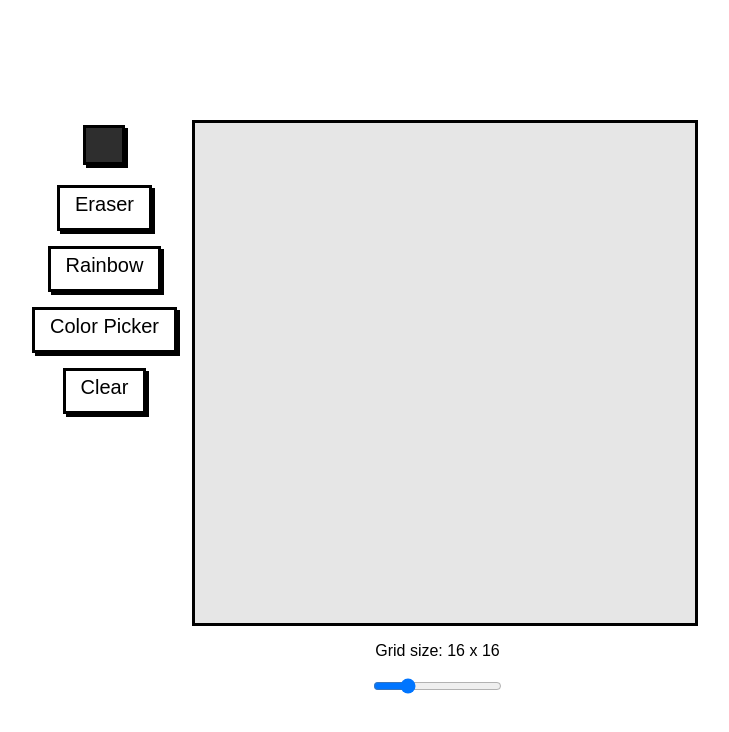
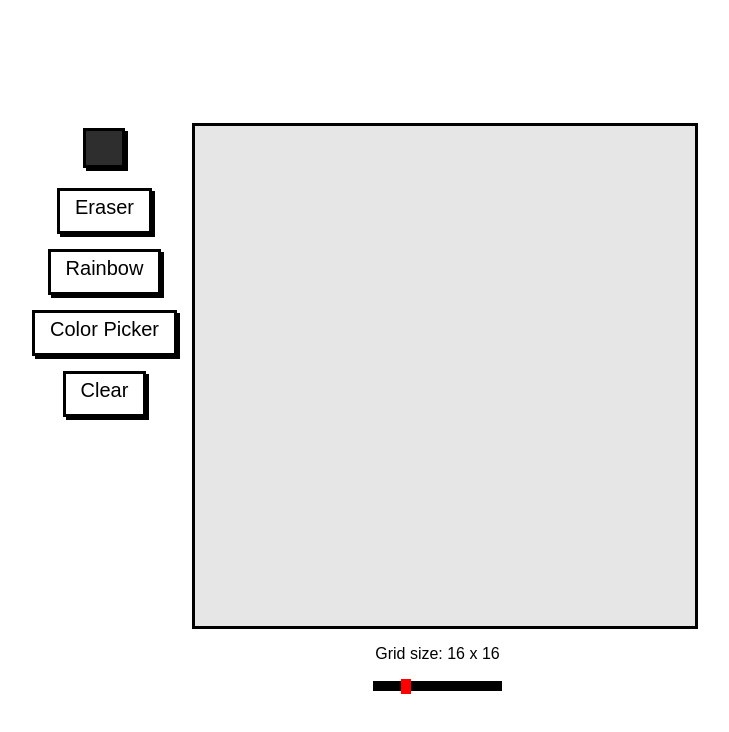
Before and after one commit to Nicog03/etch-a-sketch, a plain HTML site: page index.html in a window 1280 px wide. Shown: the whole page, without its empty margins (275-1004 px from the left). Drawn offline with Linux system fonts and the light colour scheme; a web font is replaced by a local one.

Commit message:
added a style to the slide

```diff
--- a/style.css
+++ b/style.css
@@ -23,9 +23,6 @@ body {
 
 #grid {
   margin-left: 15px;
-}
-
-.pixel {
 }
 
 #grid {
@@ -95,3 +92,16 @@ body {
   color: white;
   box-shadow: none !important;
 }
+
+input[type="range"] {
+  -webkit-appearance: none;
+  background-color: black;
+  height: 10px;
+}
+
+input[type="range"]::-webkit-slider-thumb {
+  -webkit-appearance: none;
+  background-color: red;
+  height: 15px;
+  width: 10px;
+}
```
